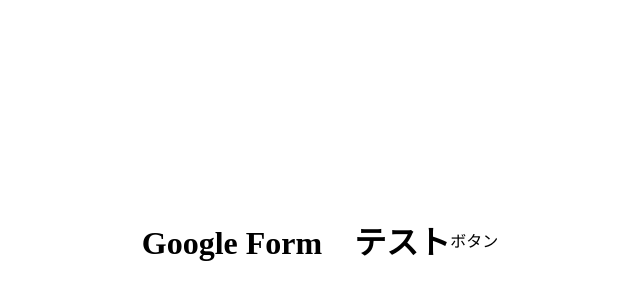
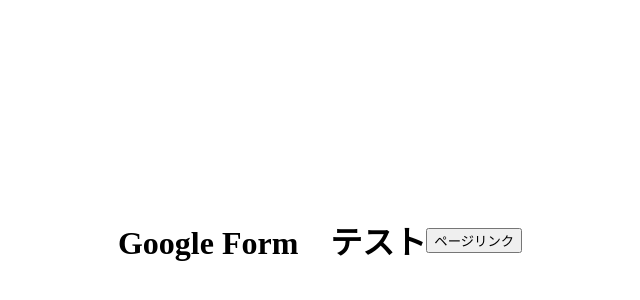
Before and after one commit to Kazuma7/CarReserve-scraping-testpage, a plain HTML site: page index.html in a window 1280 px wide. Shown: the part 160-460 px from the top of the page, without its empty margins (320-960 px from the left). Drawn offline with Linux system fonts and the light colour scheme.

Commit message:
Update index.html

```diff
--- a/index.html
+++ b/index.html
@@ -11,9 +11,7 @@
 
 <body>
     <h1>Google Form　テスト</h1>
-    <div>
-        <a　href="https://docs.google.com/forms/d/e/1FAIpQLSebGvuAHpGOUsZBiFKCpq7JwmzuoKsrtkC3EmYZwzbuunGCMA/viewform?usp=sf_link">ボタン</a>
-    </div>
+    <button type=“button” onclick="location.href='https://docs.google.com/forms/d/e/1FAIpQLSebGvuAHpGOUsZBiFKCpq7JwmzuoKsrtkC3EmYZwzbuunGCMA/viewform?usp=sf_link'">ページリンク</button>
 </body>
 
 </html>
```
